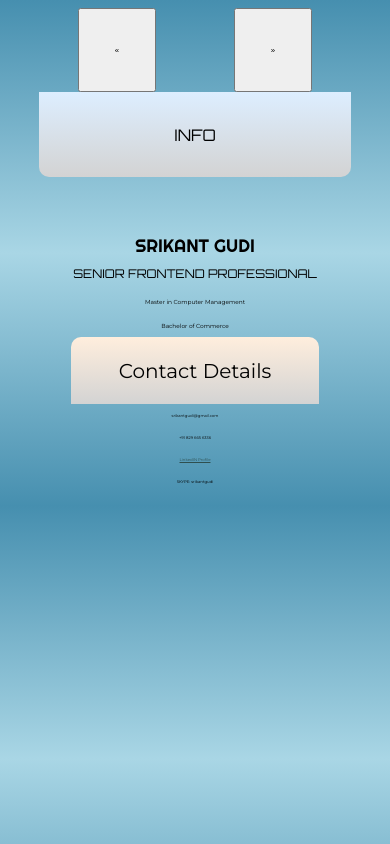
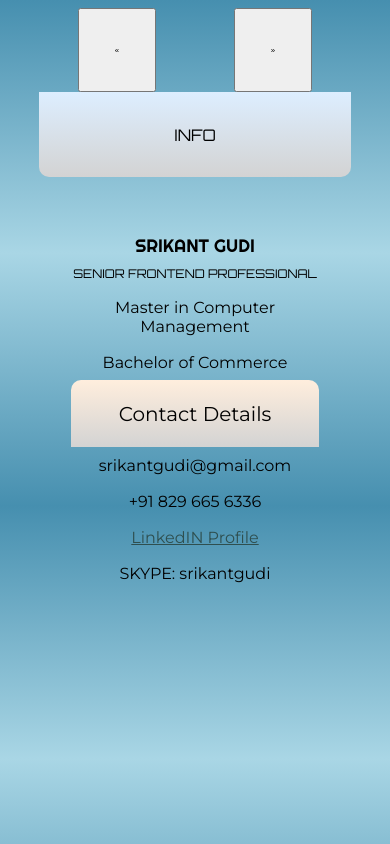
Before and after one commit to srikantgudi/srikantgudi.github.io, a Svelte app: page / in a window 390 px wide. Built offline with nearby package versions, Linux system fonts and the light colour scheme; a web font is replaced by a local one.

Commit message:
Update global.css

```diff
--- a/public/global.css
+++ b/public/global.css
@@ -51,7 +51,7 @@ a {
     margin: auto;
 }
 .edu {
-    font-size: 1.5vw;
+    font-size: 16px;
     font-family: Montserrat;
 }
 .current {
@@ -131,4 +131,7 @@ a {
     .subsection {
         margin: 1vh 1vw;
     }
+    .contact-item {
+        font-size: 16px;
+    }
 }
```
